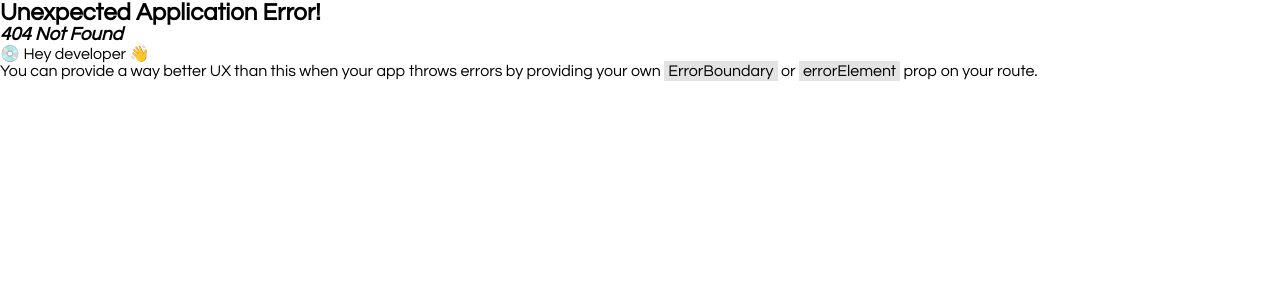
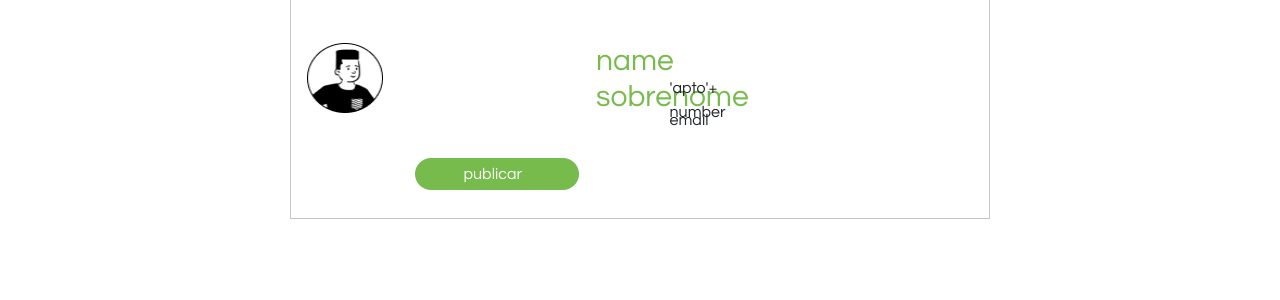
Before and after one commit to anapaulabio/REDE-SOCIAL-PARROT-WEB, a React (Vite) app in the folder parrot/: page /perfil in a window 1280 px wide. Before the commit this address had no page. Shown: the top 300 px of the page. Built offline with nearby package versions, Linux system fonts and the light colour scheme.

Commit message:
atualizaçao css

```diff
--- a/parrot/src/api-test.json
+++ b/parrot/src/api-test.json
@@ -18,10 +18,10 @@
     },
     {
       "id": 3,
-      "nome":"joao da lua",
+      "nome":"Luffy CoP",
       "ap": 333,
       "timestamp":"12/01/2021 12:00",
-      "post": "Jeffrey Dahmer tá um saco matando gente aqui do lado"
+      "post": "Gomu gomu no mi"
 
     }
 
--- a/parrot/src/components/NewPost.style.ts
+++ b/parrot/src/components/NewPost.style.ts
@@ -1,5 +1,4 @@
 import styled from 'styled-components'
-
 
 export const CreatePost = styled.div`
 padding-top: 43px;
@@ -24,6 +23,7 @@ export const PostForm = styled.form`
     border: 1px solid #8BC34A;
     border-radius: 10px;
   }
+
   input{
     font-family: 'Questrial';
     font-style: normal;
@@ -39,4 +39,4 @@ export const PostForm = styled.form`
     margin-top: 18px;
     margin-bottom: 28px;
   }
-`
+`;
--- /dev/null
+++ b/parrot/src/components/Perfil.style.ts
@@ -0,0 +1,57 @@
+import styled from "styled-components";
+
+export const PerfilImg = styled.div`
+  padding-top: 43px;
+  border-width: 0px 1px 1px 1px;
+  border-style: solid;
+  border-color: #c5c5c5;
+  display: flex;
+  max-width: 700px;
+  margin: 0 auto;
+  img {
+    max-width: 100px;
+    max-height: 70px;
+  }
+`;
+
+export const DivPerfil = styled.div`
+  span {
+    align-items: flex-end;
+  }
+
+  h2 {
+    height: 25px;
+    width: 196px;
+    left: 511px;
+    top: 126px;
+    border-radius: 0px;
+
+    color: #76bb4c;
+    font-size: 30px;
+    justify-content: start;
+  }
+  p {
+    height: 16px;
+width: 49px;
+left: 514px;
+top: 164px;
+border-radius: nullpx;
+
+  }
+
+  input {
+    font-family: "Questrial";
+    font-style: normal;
+    font-weight: 400;
+    font-size: 16px;
+    line-height: 16px;
+    color: #ffffff;
+    background: #76BB4C;
+    border-radius: 30px;
+    max-width: 164px;
+    border: none;
+    padding: 8px 57px 8px 48px;
+    margin-top: 18px;
+    margin-bottom: 28px;
+  }
+`;
--- /dev/null
+++ b/parrot/src/components/Perfil.tsx
@@ -0,0 +1,28 @@
+import { DivPerfil, PerfilImg } from './Perfil.style'
+import icon from '../../img/icon.png'
+import 'bootstrap/dist/css/bootstrap.min.css'
+
+type PerfilProps = {}
+
+const Perfil = (props: PerfilProps) => {
+
+  return (
+    <PerfilImg className='row'>
+      <img src={icon} alt="foto de avatar" className='col-lg-2 col-md-2 col-sm-2 col-3' />
+
+        <DivPerfil className='d-flex flex-column col-lg-10 col-md-10 col-sm-10 col-9'>
+         <span>
+         <h2>name sobrenome</h2>
+         <p>'apto'+ number</p>
+         <p>email</p>
+         </span>
+
+
+         <input type="submit" value='publicar'/>
+        </DivPerfil>
+
+    </PerfilImg>
+  )
+}
+
+export default Perfil
--- a/parrot/src/components/newpost.tsx
+++ b/parrot/src/components/newpost.tsx
@@ -1,5 +1,6 @@
 import { CreatePost, PostForm } from './NewPost.style'
 import icon from '../../img/icon.png'
+import 'bootstrap/dist/css/bootstrap.min.css'
 
 type NewPostProps = {}
 
```
Also changed, not shown: parrot/src/router/index.tsx (+11 -30 lines).
